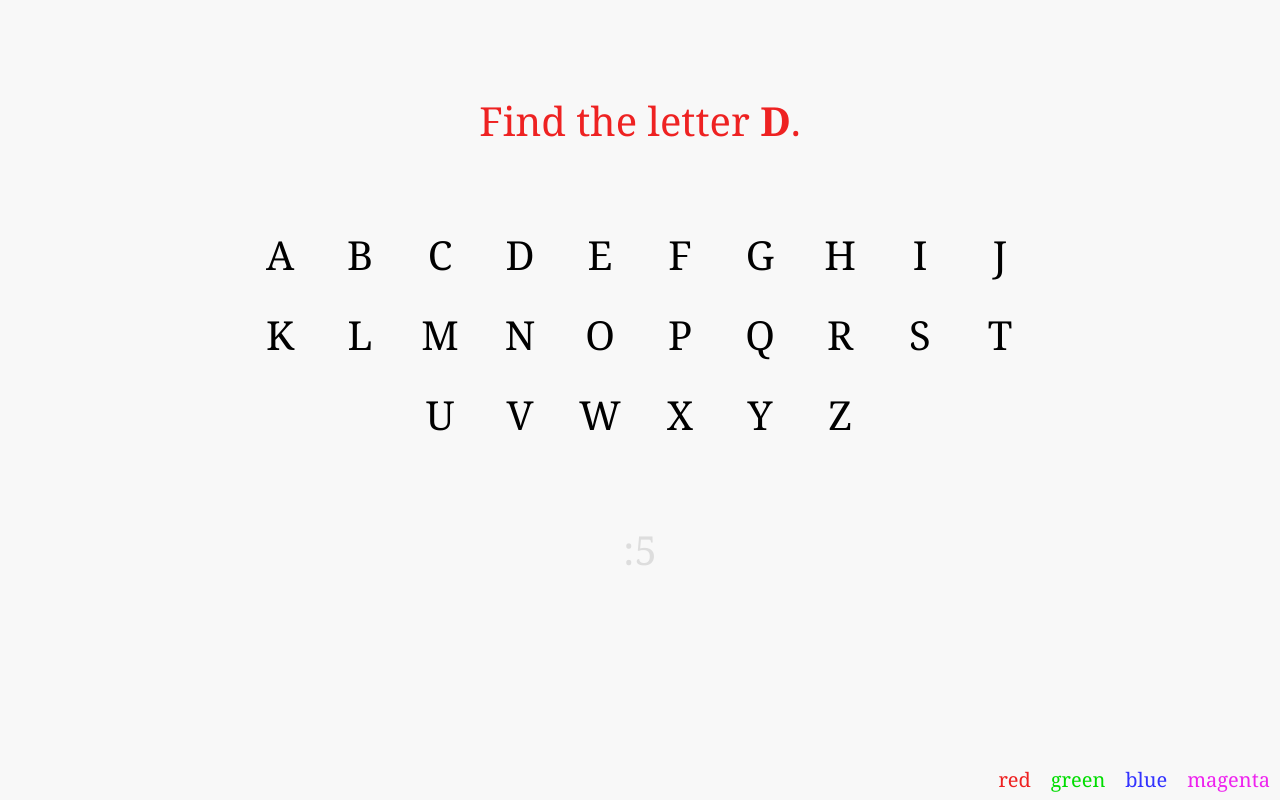
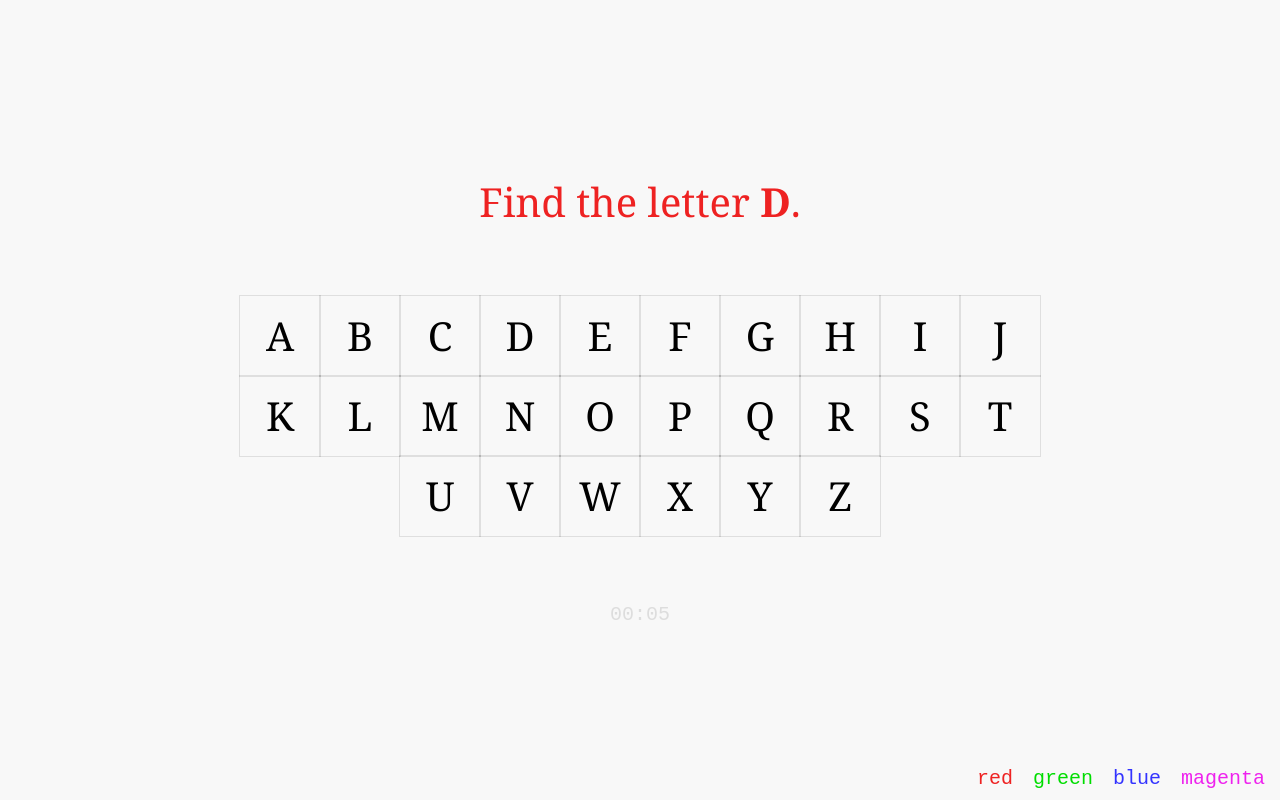
Before and after one commit to lorenbrichter/kidbits, a plain HTML site: page index.html in a window 1280 px wide. Drawn offline with Linux system fonts and the light colour scheme.

Commit message:
vert center

```diff
--- a/index.html
+++ b/index.html
@@ -15,21 +15,28 @@
         padding: 20pt;
         background: #f8f8f8;
     }
+    #gamecontainer {
+        display: flex;
+        align-items: center;
+        justify-content: center;
+        height: 100%;
+    }
+    #game {
+    }
     #instruction {
-        margin-top: 50pt;
         margin-bottom: 50pt;
         text-align: center;
         color: var(--theme);
     }
     #colorpicker {
         position: fixed;
-        bottom: 0;
-        right: 0;
+        bottom: 10px;
+        right: 5px;
     }
     #colorpicker span {
         padding: 10px;
         line-height: 30pt;
-        font-size: 15pt;
+        font: 15pt monospace;
     }
     #colorpicker span:hover {
         text-decoration: underline;
@@ -47,11 +54,12 @@
     }
     #clock {
         margin-top: 50pt;
-        margin-bottom: 50pt;
         text-align: center;
         color: #ddd;
+        font: 15pt monospace;
     }
     .box {
+        outline: .3px solid rgba(0,0,0,.1);
         text-align: center;
         width: 60pt;
         height: 60pt;
@@ -62,6 +70,7 @@
         box-shadow: 0px 3px 20px rgba(0,0,0,.2);
     }
     .box:active {
+        z-index:1;
         box-shadow: 0px 2px 15px rgba(0,0,0,.2);
         transform: scale(.9);
     }
@@ -144,7 +153,10 @@
         let start = new Date();
         (function tick() {
             let c = document.getElementById('clock');
-            c.innerText = ":"+Math.round((new Date() - start) / 1000);
+            let t = Math.round((new Date() - start) / 1000);
+            let seconds = t % 60;
+            let minutes = 0;
+            c.innerText = ("0"+minutes).slice(-2) + ":" + ("0"+seconds).slice(-2);
             setTimeout(tick, 1000);
         })();
 
@@ -168,7 +180,11 @@
         nextletter();
     });
 </script>
+<div id=gamecontainer>
+<div id=game>
 <p id=instruction>Find the letter <span id=find></span>.</p>
 <div id=letters></div>
 <p id=clock></p>
 <div id=colorpicker></div>
+</div>
+</div>
```
